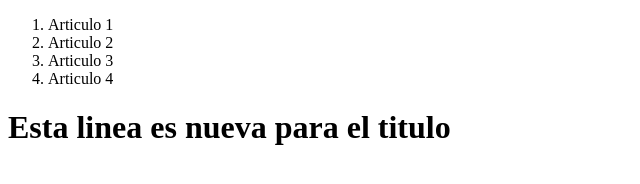
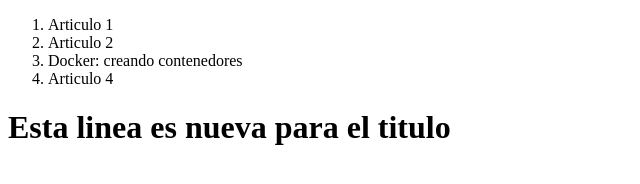
Before and after one commit to Musartion/AluraGit, a plain HTML site: page index.html in a window 1280 px wide. Shown: the whole page, without its empty margins (0-640 px from the left). Drawn offline with Linux system fonts and the light colour scheme.

Commit message:
se modifica un curso

```diff
--- a/index.html
+++ b/index.html
@@ -10,7 +10,7 @@
     <ol>
         <li>Articulo 1</li>
         <li>Articulo 2</li>
-        <li>Articulo 3</li>
+        <li>Docker: creando contenedores</li>
         <li>Articulo 4</li>
     </ol>
     <h1>Esta linea es nueva para el titulo</h1>
```
